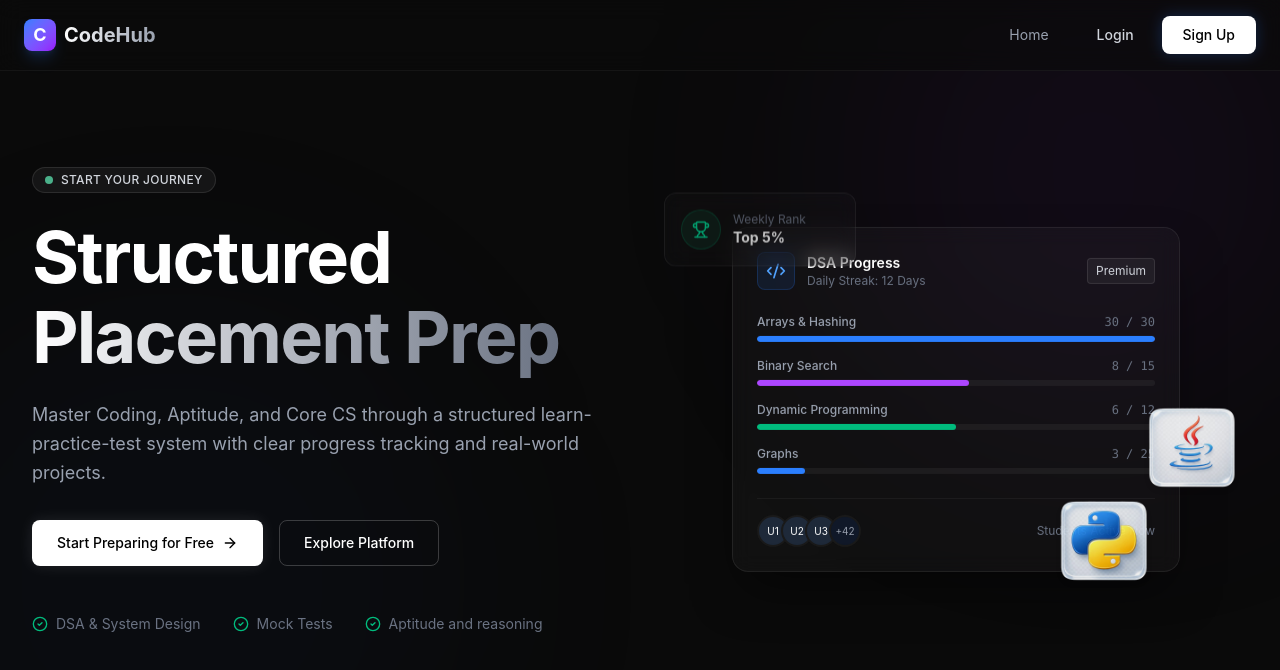
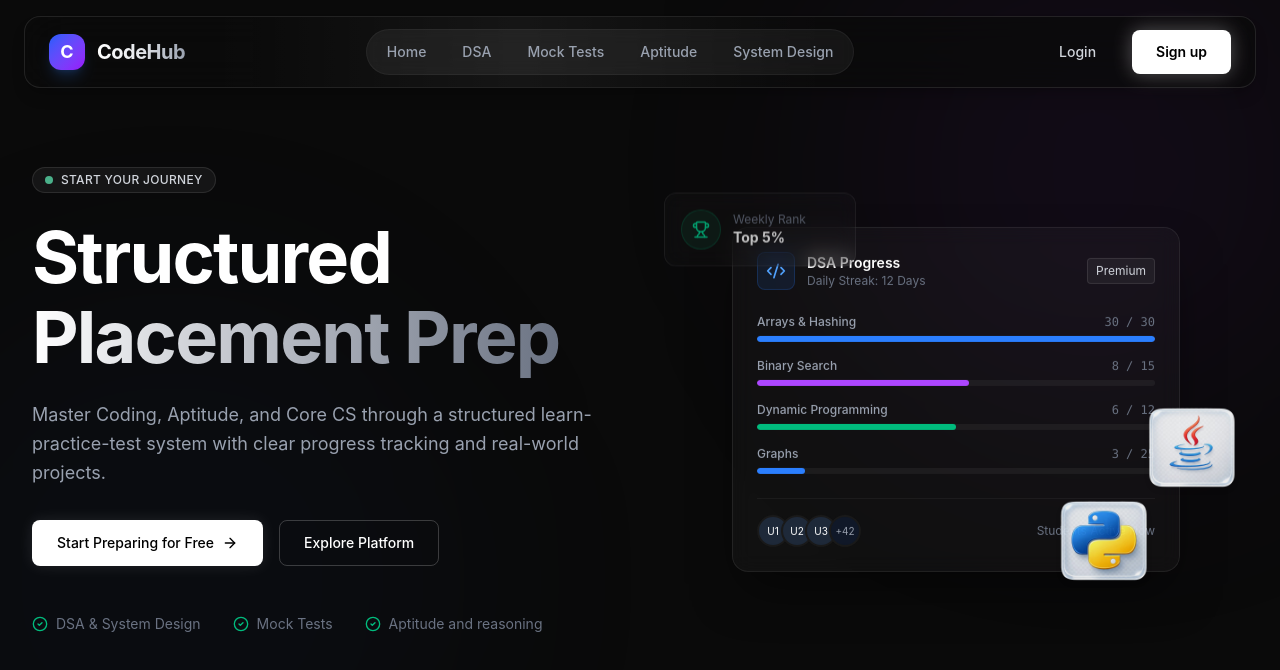
Before and after one commit to Charangandrothu/CodeHub, a React (Vite) app: page / in a window 1280 px wide. Shown: the top 670 px of the page. Built offline with nearby package versions, Linux system fonts and the light colour scheme; no server answers.

Commit message:
`Redesigned Navbar component with new design and features`

```diff
--- a/src/components/Navbar.jsx
+++ b/src/components/Navbar.jsx
@@ -1,15 +1,27 @@
-import React, { useState, useEffect, useRef } from 'react';
+import { useState, useEffect, useRef } from 'react';
 import { useNavigate } from 'react-router-dom';
 import { Button } from './ui/Button';
 import { useAuth } from '../context/AuthContext';
 import { LogOut, User, Settings, LayoutDashboard, ChevronDown } from 'lucide-react';
-import { motion, AnimatePresence } from 'framer-motion';
+import { motion, AnimatePresence, useScroll, useMotionValueEvent } from 'framer-motion';
 
 const Navbar = () => {
   const navigate = useNavigate();
   const { currentUser, logout } = useAuth();
   const [showProfileMenu, setShowProfileMenu] = useState(false);
+  const [hidden, setHidden] = useState(false);
+  const { scrollY } = useScroll();
+  const [hoveredIndex, setHoveredIndex] = useState(null);
   const menuRef = useRef(null);
+
+  useMotionValueEvent(scrollY, "change", (latest) => {
+    const previous = scrollY.getPrevious() || 0;
+    if (latest > previous && latest > 150) {
+      setHidden(true);
+    } else {
+      setHidden(false);
+    }
+  });
 
   useEffect(() => {
     const handleClickOutside = (event) => {
@@ -18,11 +30,13 @@ const Navbar = () => {
       }
     };
 
+    if (showProfileMenu) {
       document.addEventListener('mousedown', handleClickOutside);
+    }
     return () => {
       document.removeEventListener('mousedown', handleClickOutside);
     };
-  }, []);
+  }, [showProfileMenu]);
 
   const handleLogout = async () => {
     try {
@@ -34,37 +48,92 @@ const Navbar = () => {
     }
   };
 
+  const navLinks = [
+    { name: 'Home', path: '/' },
+    { name: 'DSA', path: '/dsa' },
+    { name: 'Mock Tests', path: '/mock-tests' },
+    { name: 'Aptitude', path: '/aptitude' },
+    { name: 'System Design', path: '/system-design' },
+  ];
+
   return (
-    <nav className="fixed top-0 left-0 right-0 z-50 flex items-center justify-between px-6 py-4 border-b border-white/5 bg-[#0a0a0a]/60 backdrop-blur-md">
-      <div className="max-w-7xl mx-auto w-full flex items-center justify-between">
+    <motion.nav
+      variants={{
+        visible: { y: 0 },
+        hidden: { y: -100 },
+      }}
+      animate={hidden ? "hidden" : "visible"}
+      transition={{ duration: 0.35, ease: "easeInOut" }}
+      className="fixed top-0 left-0 right-0 z-50 flex items-center justify-center px-4 sm:px-6 py-4"
+    >
+      {/* Glassmorphism Container */}
+      <div className="relative w-full max-w-7xl mx-auto flex items-center justify-between px-6 py-3 rounded-2xl border border-white/10 bg-[#0a0a0a]/70 backdrop-blur-xl shadow-lg shadow-black/20 overflow-visible">
+
+        {/* Shimmer/Reflection Effect */}
+        <div className="absolute inset-0 z-0 pointer-events-none overflow-hidden rounded-2xl">
+          <motion.div
+            animate={{
+              x: ['-100%', '200%'],
+            }}
+            transition={{
+              duration: 8,
+              repeat: Infinity,
+              ease: "linear",
+              delay: 2
+            }}
+            className="absolute inset-0 w-1/2 h-full bg-gradient-to-r from-transparent via-white/5 to-transparent skew-x-12"
+          />
+        </div>
+
+        {/* Content */}
+        <div className="relative z-10 flex items-center justify-between w-full">
           {/* Logo */}
-        <div className="flex items-center gap-2 cursor-pointer" onClick={() => navigate('/')}>
-          <div className="w-8 h-8 rounded-lg bg-gradient-to-br from-blue-500 to-purple-600 flex items-center justify-center text-white font-bold text-lg shadow-lg shadow-blue-500/20">
+          <div
+            className="flex items-center gap-3 cursor-pointer group"
+            onClick={() => navigate('/')}
+          >
+            <div className="relative w-9 h-9 flex items-center justify-center rounded-xl bg-gradient-to-br from-blue-600 to-purple-600 text-white font-bold text-lg shadow-lg shadow-blue-500/20 group-hover:scale-105 transition-transform duration-300">
+              <div className="absolute inset-0 rounded-xl bg-white/20 blur opacity-0 group-hover:opacity-100 transition-opacity duration-300" />
               C
             </div>
-          <span className="text-xl font-bold bg-clip-text text-transparent bg-gradient-to-r from-white to-gray-400">
+            <span className="text-xl font-bold bg-clip-text text-transparent bg-gradient-to-r from-white via-gray-200 to-gray-400 tracking-tight">
               CodeHub
             </span>
           </div>
 
-        {/* Navigation */}
-        <div className="flex items-center gap-8">
-          <div className="flex items-center gap-3">
+          {/* Center Navigation - Desktop */}
+          <div
+            className="hidden md:flex items-center gap-1 bg-white/5 p-1 rounded-full border border-white/5 backdrop-blur-sm"
+            onMouseLeave={() => setHoveredIndex(null)}
+          >
+            {navLinks.map((link, index) => (
               <button
-              onClick={() => navigate('/')}
-              className="hidden sm:block text-sm text-gray-400 hover:text-white transition-colors cursor-pointer active:cursor-grabbing">
-              Home
+                key={link.name}
+                onClick={() => navigate(link.path)}
+                onMouseEnter={() => setHoveredIndex(index)}
+                className="relative px-4 py-2 text-sm text-gray-400 font-medium transition-colors hover:text-white"
+              >
+                {hoveredIndex === index && (
+                  <motion.span
+                    layoutId="nav-hover-pill"
+                    className="absolute inset-0 rounded-full bg-white/10"
+                    transition={{ type: "spring", bounce: 0.2, duration: 0.6 }}
+                  />
+                )}
+                <span className="relative z-10">{link.name}</span>
               </button>
+            ))}
           </div>
 
-          <div className="flex items-center gap-3">
+          {/* Right Actions */}
+          <div className="flex items-center gap-4">
             {currentUser ? (
               <div className="relative" ref={menuRef}>
                 <button
                   onClick={() => setShowProfileMenu(!showProfileMenu)}
-                  className="flex items-center gap-2 p-1.5 pr-3 rounded-full border border-white/5 hover:bg-white/5 transition-all duration-200 group"
+                  className="flex items-center gap-2 p-1 pl-2 pr-3 rounded-full border border-white/10 hover:bg-white/5 hover:border-white/20 transition-all duration-300 group"
                 >
-                  <div className="w-8 h-8 rounded-full bg-gradient-to-r from-blue-500 to-purple-600 flex items-center justify-center text-white font-bold text-sm shadow-lg shadow-blue-500/20 ring-2 ring-transparent group-hover:ring-white/10 transition-all">
+                  <div className="w-8 h-8 rounded-full bg-gradient-to-r from-blue-500 to-purple-600 flex items-center justify-center text-white font-bold text-xs ring-2 ring-[#0a0a0a] group-hover:ring-purple-500/50 transition-all">
                     {currentUser.displayName ? currentUser.displayName[0].toUpperCase() : (currentUser.email ? currentUser.email[0].toUpperCase() : 'U')}
                   </div>
                   <ChevronDown
@@ -79,81 +148,67 @@ const Navbar = () => {
                       initial={{ opacity: 0, y: 10, scale: 0.95 }}
                       animate={{ opacity: 1, y: 0, scale: 1 }}
                       exit={{ opacity: 0, y: 10, scale: 0.95 }}
-                      transition={{ duration: 0.2, ease: "easeOut" }}
-                      className="absolute right-0 mt-3 w-72 bg-[#0a0a0a] border border-white/10 rounded-2xl shadow-2xl overflow-hidden z-50 ring-1 ring-white/5"
+                      transition={{ duration: 0.2 }}
+                      className="absolute right-0 mt-4 w-64 bg-[#0a0a0a]/90 backdrop-blur-2xl border border-white/10 rounded-2xl shadow-xl shadow-black/50 overflow-hidden z-50 origin-top-right"
                     >
-                      <div className="relative">
-                        {/* Blur background effect */}
-                        <div className="absolute inset-0 bg-white/5 backdrop-blur-xl pointer-events-none" />
-
-                        <div className="relative z-10">
-                          {/* User Header */}
-                          <div className="p-4 border-b border-white/5 bg-white/[0.02]">
-                            <div className="flex items-center gap-3">
-                              <div className="w-10 h-10 rounded-full bg-gradient-to-br from-blue-500 to-purple-600 flex items-center justify-center text-white font-bold text-lg shadow-inner">
-                                {currentUser.displayName ? currentUser.displayName[0].toUpperCase() : (currentUser.email ? currentUser.email[0].toUpperCase() : 'U')}
+                      <div className="p-4 border-b border-white/5">
+                        <p className="text-sm font-medium text-white truncate">{currentUser.displayName || 'User'}</p>
+                        <p className="text-xs text-gray-500 truncate mt-0.5">{currentUser.email}</p>
                       </div>
-                              <div className="flex-1 min-w-0">
-                                <p className="text-sm font-semibold text-white truncate">
-                                  {currentUser.displayName || 'User'}
-                                </p>
-                                <p className="text-xs text-gray-500 truncate font-mono">
-                                  {currentUser.email}
-                                </p>
+                      <div className="p-2 space-y-1">
+                        <MenuLink icon={User} label="My Profile" />
+                        <MenuLink icon={LayoutDashboard} label="Dashboard" />
+                        <MenuLink icon={Settings} label="Settings" />
                       </div>
-                            </div>
-                          </div>
-
-                          {/* Menu Items */}
-                          <div className="p-2 space-y-1">
-                            <button className="w-full flex items-center gap-3 px-3 py-2.5 rounded-xl text-sm text-gray-300 hover:text-white hover:bg-white/5 transition-colors group">
-                              <User size={16} className="text-gray-500 group-hover:text-blue-400 transition-colors" />
-                              My Profile
-                            </button>
-                            <button className="w-full flex items-center gap-3 px-3 py-2.5 rounded-xl text-sm text-gray-300 hover:text-white hover:bg-white/5 transition-colors group">
-                              <LayoutDashboard size={16} className="text-gray-500 group-hover:text-purple-400 transition-colors" />
-                              Dashboard
-                            </button>
-                            <button className="w-full flex items-center gap-3 px-3 py-2.5 rounded-xl text-sm text-gray-300 hover:text-white hover:bg-white/5 transition-colors group">
-                              <Settings size={16} className="text-gray-500 group-hover:text-emerald-400 transition-colors" />
-                              Settings
-                            </button>
-                          </div>
-
-                          {/* Footer / Logout */}
-                          <div className="p-2 border-t border-white/5 bg-red-500/[0.02]">
+                      <div className="p-2 border-t border-white/5">
                         <button
                           onClick={handleLogout}
-                              className="w-full flex items-center gap-3 px-3 py-2.5 rounded-xl text-sm text-red-400 hover:text-red-300 hover:bg-red-500/10 transition-colors group"
+                          className="w-full flex items-center gap-3 px-3 py-2 rounded-lg text-sm text-red-400 hover:bg-red-500/10 transition-colors"
                         >
-                              <LogOut size={16} className="text-red-500/50 group-hover:text-red-400 transition-colors" />
+                          <LogOut size={16} />
                           Sign Out
                         </button>
-                          </div>
-                        </div>
                       </div>
                     </motion.div>
                   )}
                 </AnimatePresence>
               </div>
             ) : (
-              <>
-                <button
+              <div className="flex items-center gap-3">
+                <Button
+                  variant="ghost"
                   onClick={() => navigate('/login')}
-                  className="text-sm font-medium text-gray-300 hover:text-white px-4 py-2 transition-colors cursor-pointer active:cursor-grabbing"
+                  className="text-gray-300 hover:text-white font-medium hover:bg-white/5 transition-all duration-300"
                 >
                   Login
-                </button>
-                <Button onClick={() => navigate('/Signup')} variant="primary" className="!py-2 !px-5 text-sm shadow-blue-500/25">
-                  Sign Up
                 </Button>
-              </>
+                <motion.div
+                  whileHover={{ scale: 1.05 }}
+                  whileTap={{ scale: 0.95 }}
+                >
+                  <Button
+                    variant="primary"
+                    onClick={() => navigate('/signup')}
+                    className="relative overflow-hidden !bg-white !text-black !border-0 font-semibold shadow-[0_0_20px_rgba(255,255,255,0.3)] hover:shadow-[0_0_25px_rgba(255,255,255,0.5)] transition-shadow duration-300"
+                  >
+                    <span className="relative z-10">Sign up</span>
+                    <div className="absolute inset-0 bg-gradient-to-r from-blue-400/20 to-purple-400/20 opacity-0 hover:opacity-100 transition-opacity duration-300" />
+                  </Button>
+                </motion.div>
+              </div>
             )}
           </div>
         </div>
       </div>
-    </nav>
+    </motion.nav>
   );
 };
 
+const MenuLink = ({ icon: Icon, label }) => (
+  <button className="w-full flex items-center gap-3 px-3 py-2 rounded-lg text-sm text-gray-300 hover:text-white hover:bg-white/5 transition-colors group">
+    <Icon size={16} className="text-gray-500 group-hover:text-white transition-colors" />
+    {label}
+  </button>
+);
+
 export default Navbar;
```
Lines whose indentation alone changed are shown as unchanged.
